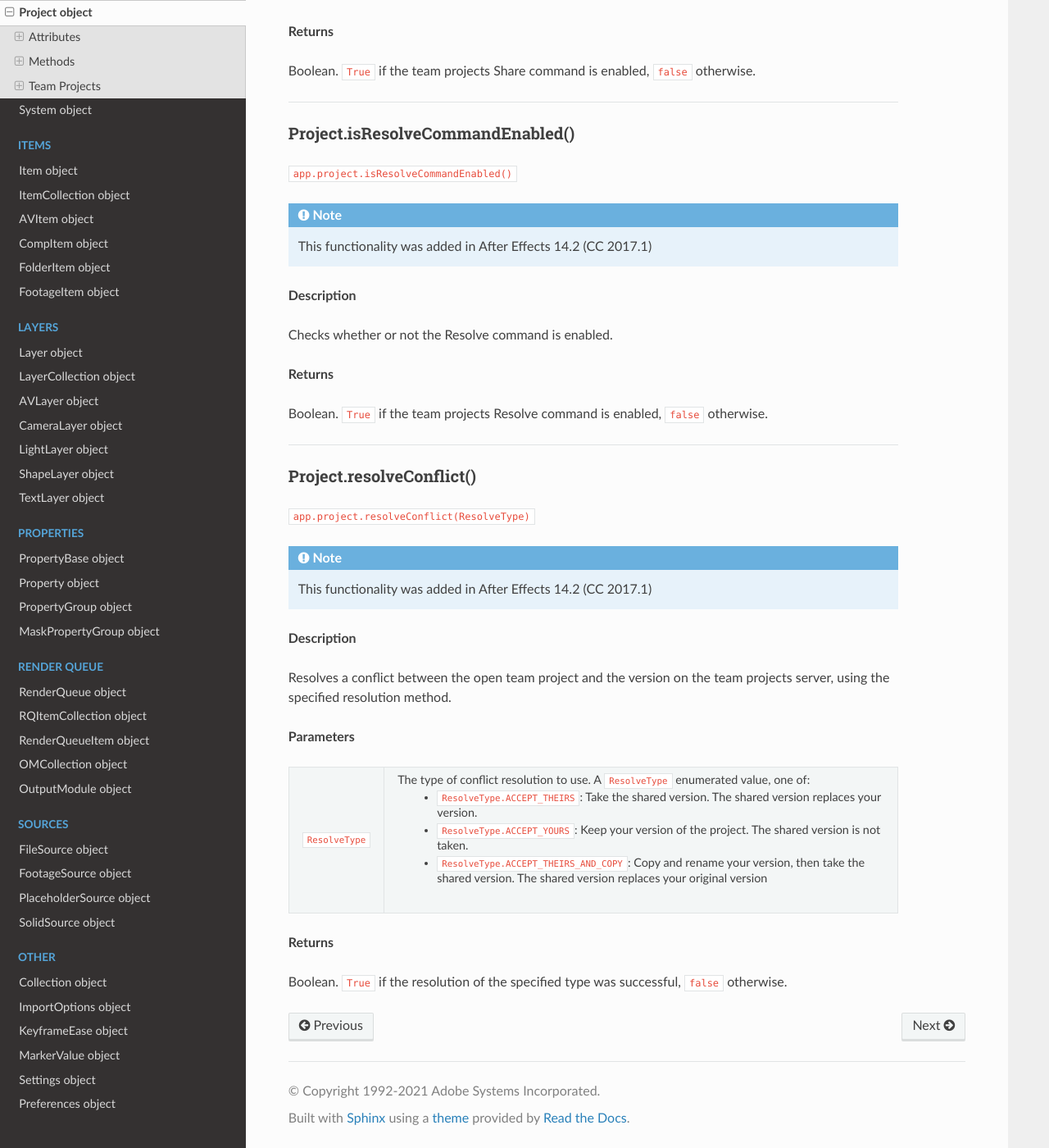
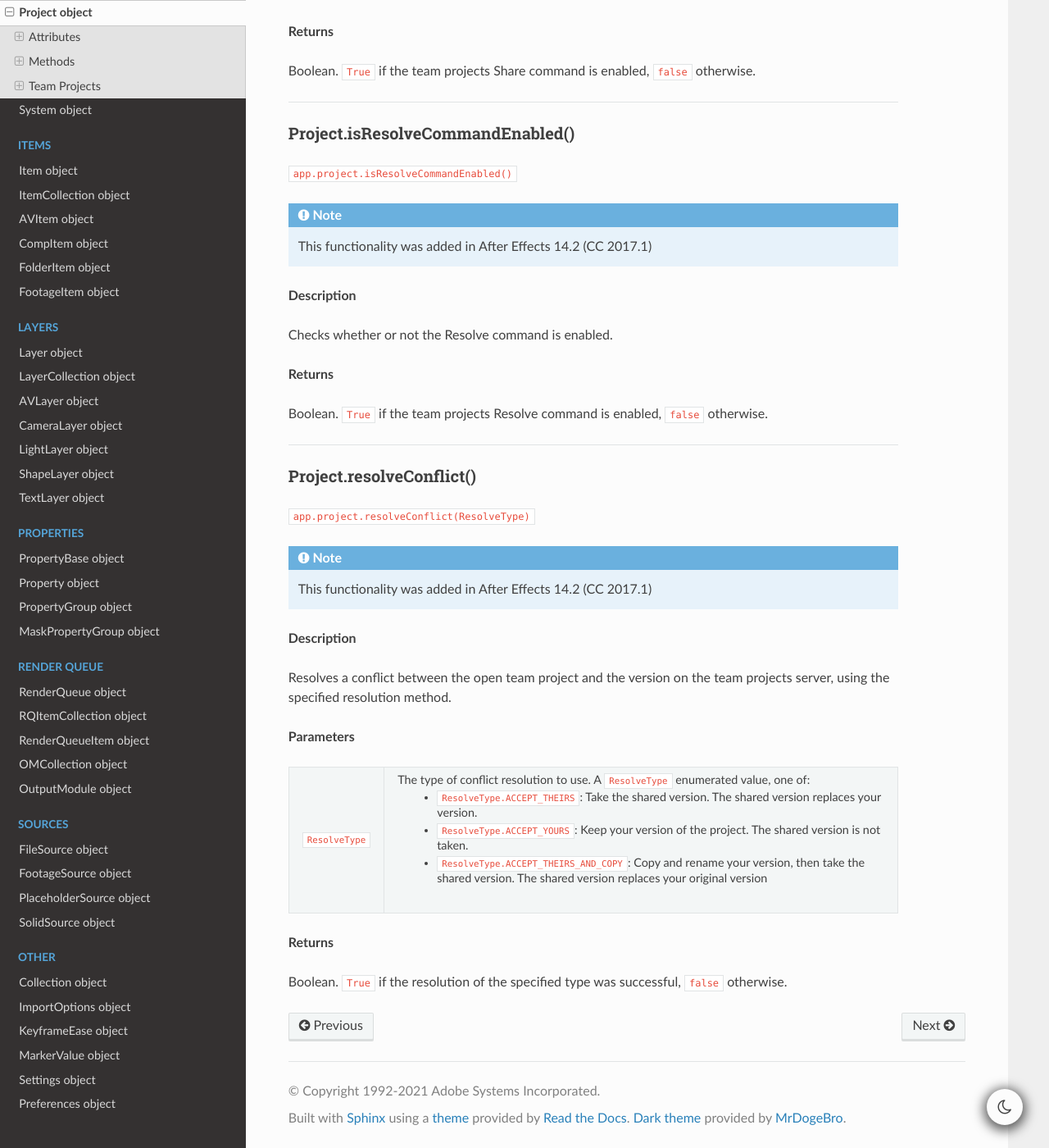
Before and after one commit to docsforadobe/after-effects-scripting-guide, a Sphinx documentation site: the page built from docs/general/project.rst, in a window 1280 px wide and 1400 px high, scrolled down 27866 px. Shown: the whole window at 82% size. Built offline with Sphinx 7.4.7 and the Read the Docs theme 2.0.0, drawn with Linux system fonts in a browser that asks for light colours.

Commit message:
Adds dark mode toggle

```diff
--- a/docs/conf.py
+++ b/docs/conf.py
@@ -19,6 +19,10 @@ templates_path = ['_templates']
 source_suffix = '.rst'
 
 master_doc = 'index'
+
+extensions = ['sphinx_rtd_dark_mode']
+
+default_dark_mode = False
 
 # General information about the project.
 project = u'After Effects Scripting Guide'
--- a/requirements.txt
+++ b/requirements.txt
@@ -1,3 +1,4 @@
 sphinx
 sphinx_rtd_theme
+sphinx_rtd_dark_mode
 docutils<0.18
```
